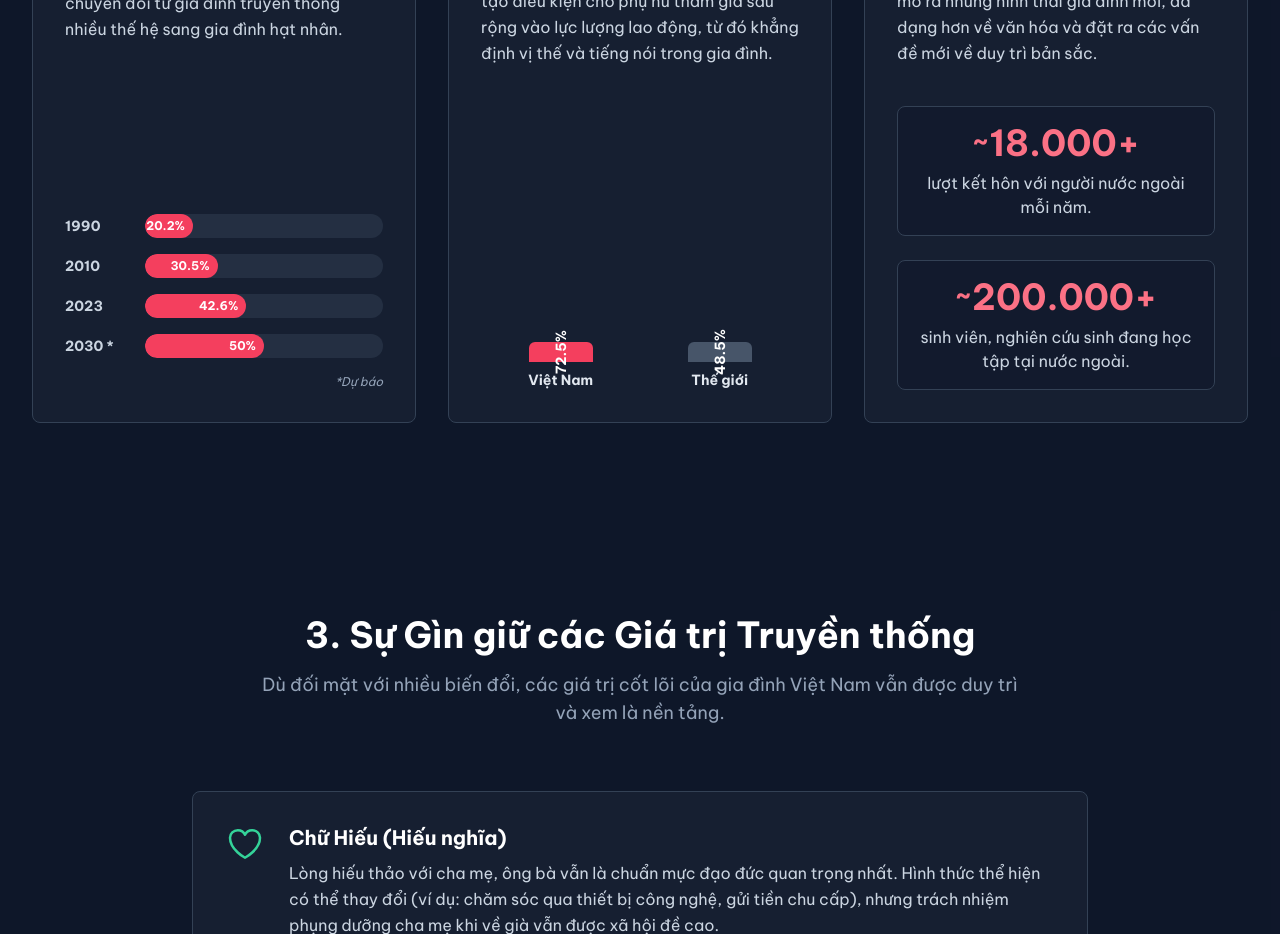
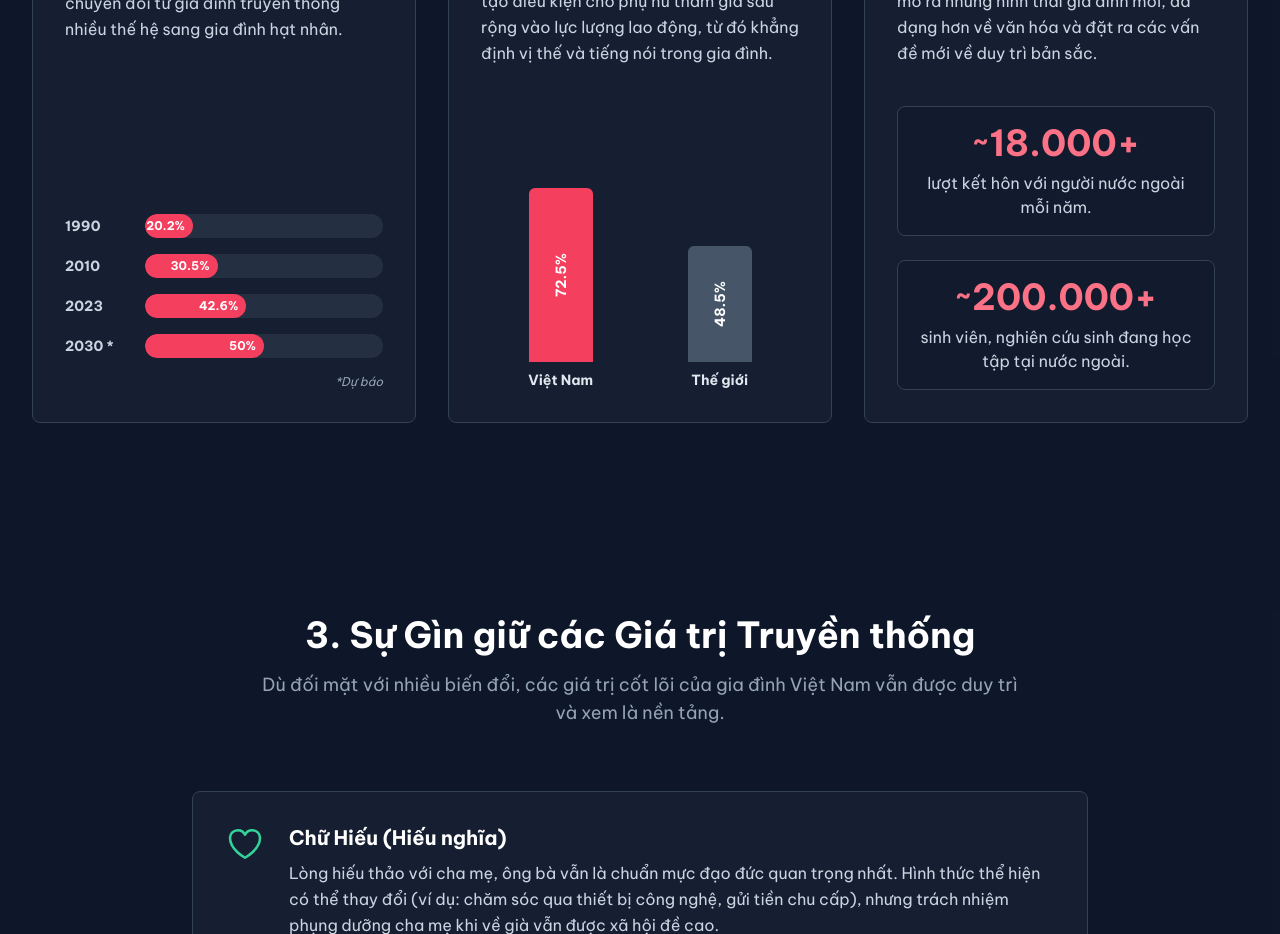
Before and after one commit to TeuDoan/mln131, a React (Vite) app: page / in a window 1280 px wide. Shown: the part 5740-6674 px from the top of the page. Built offline with nearby package versions, Linux system fonts and the light colour scheme.

Commit message:
Sửa lỗi biểu đồ "tác động của kinh tế thị trường"

```diff
--- a/components/DataInsightsSection.tsx
+++ b/components/DataInsightsSection.tsx
@@ -98,8 +98,8 @@ const MarketEconomyImpact = () => {
   };
 
   return (
-    <div ref={ref} className="w-full h-64 flex items-end justify-around pt-4" role="figure" aria-label="Biểu đồ so sánh tỷ lệ nữ giới tham gia lao động">
-      <div className="flex flex-col items-center">
+    <div ref={ref} className="w-full h-64 flex justify-around pt-4" role="figure" aria-label="Biểu đồ so sánh tỷ lệ nữ giới tham gia lao động">
+      <div className="flex flex-col items-center justify-end">
         <div
           className="w-16 bg-rose-500 rounded-t-md transition-all duration-1000 ease-out flex items-center justify-center"
           style={{ height: isVisible ? `${data.vietnam}%` : '0%' }}
@@ -108,7 +108,7 @@ const MarketEconomyImpact = () => {
         </div>
         <span className="mt-2 text-sm font-semibold text-slate-200">Việt Nam</span>
       </div>
-      <div className="flex flex-col items-center">
+      <div className="flex flex-col items-center justify-end">
         <div
           className="w-16 bg-slate-600 rounded-t-md transition-all duration-1000 ease-out flex items-center justify-center"
           style={{ height: isVisible ? `${data.world}%` : '0%' }}
```
